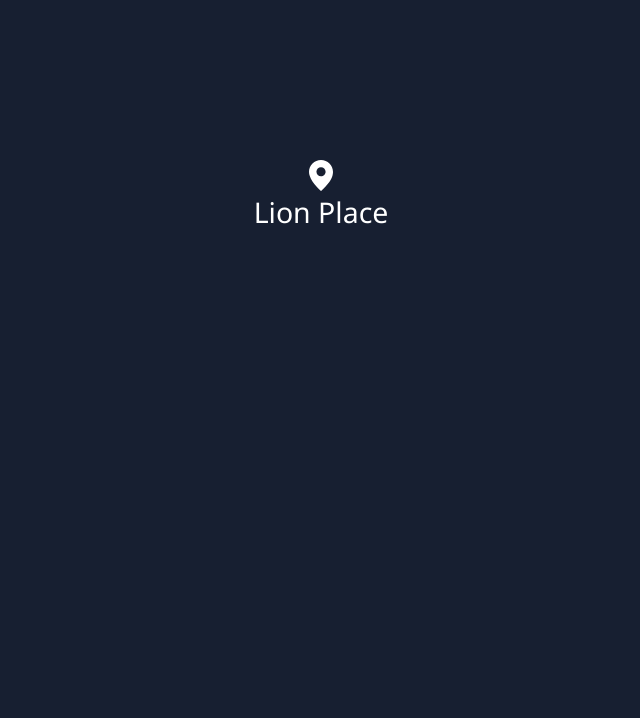
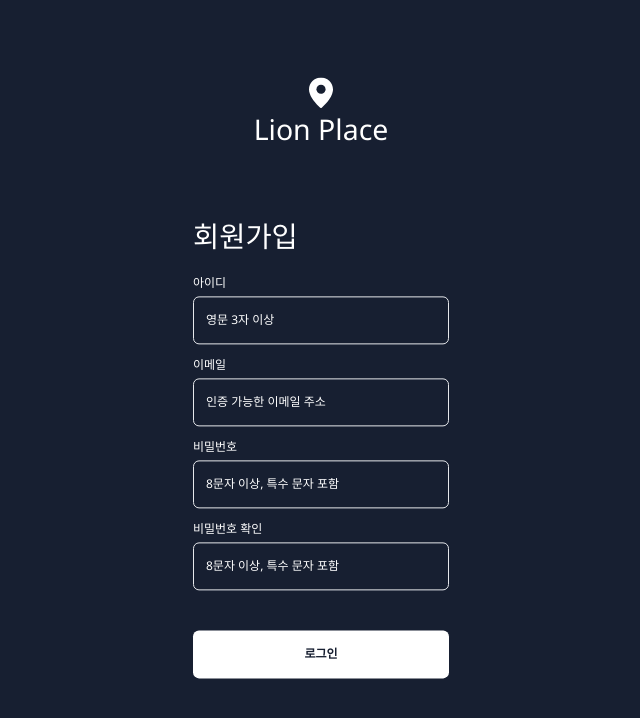
Before and after one commit to SWLee2973/lionplace, a Next.js app: page /register in a window 1280 px wide. Shown: the top 718 px of the page, without its empty margins (319-959 px from the left). Built offline with nearby package versions, Linux system fonts and the light colour scheme.

Commit message:
[Feat] 04/13 SWLee2973 회원가입 화면 #5 - 회원가입 화면 마크업

```diff
--- a/src/app/(auth)/layout.tsx
+++ b/src/app/(auth)/layout.tsx
@@ -16,8 +16,8 @@ export default function RootLayout({
 }>) {
   return (
     <html lang="ko-KR">
-      <body className={`${notoSans.className} flex justify-center`}>
-        <main className="flex h-screen w-[1296px] justify-center bg-primary desktop:w-full mobile:w-[640px]">
+      <body className={`${notoSans.className} flex justify-center bg-primary`}>
+        <main className="flex w-[1296px] justify-center desktop:w-full mobile:w-[640px]">
           {children}
         </main>
       </body>
--- a/src/app/(auth)/login/page.tsx
+++ b/src/app/(auth)/login/page.tsx
@@ -3,9 +3,9 @@ import LoginForm from '@/components/level4/auth/LoginForm';
 
 export default function Login() {
   return (
-    <section className="flex h-screen w-full items-center bg-primary">
+    <section className="relative flex h-screen min-h-[600px] w-full items-center bg-primary">
       <h1 className="sr-only">로그인 화면</h1>
-      <div className="flex h-3/5 w-full flex-col items-center gap-24">
+      <div className="absolute top-1/3 flex h-fit w-full -translate-y-1/3 flex-col items-center gap-24">
         <Logo option="small" />
         <LoginForm />
       </div>
--- a/src/app/(auth)/register/page.tsx
+++ b/src/app/(auth)/register/page.tsx
@@ -1,11 +1,13 @@
 import Logo from '@/components/level1/Logo';
+import RegisterForm from '@/components/level4/auth/RegisterForm';
 
 function Register() {
   return (
-    <section className="flex h-screen w-full items-center bg-primary">
+    <section className="relative flex h-screen min-h-[600px] w-full items-center bg-primary">
       <h1 className="sr-only">회원가입 화면</h1>
-      <div className="flex h-3/5 w-full flex-col items-center gap-24">
+      <div className="absolute top-1/3 flex h-fit w-full -translate-y-1/3 flex-col items-center gap-16 pb-8 pt-8">
         <Logo option="small" />
+        <RegisterForm />
       </div>
     </section>
   );
--- a/src/app/(auth)/template.tsx
+++ b/src/app/(auth)/template.tsx
@@ -13,7 +13,7 @@ export default function Template({ children }: { children: React.ReactNode }) {
       variants={variants}
       initial="hidden"
       animate="enter"
-      className="h-fit w-full bg-white mobile:w-[430px]"
+      className="flex h-fit w-full items-center bg-white mobile:w-[430px]"
     >
       {children}
     </motion.div>
--- a/src/components/level1/common/FormInput.tsx
+++ b/src/components/level1/common/FormInput.tsx
@@ -1,6 +1,7 @@
 import React from 'react';
 
 interface InputProps {
+  children?: React.ReactNode;
   inputType: string;
   id: string;
   label: string;
@@ -8,7 +9,7 @@ interface InputProps {
 }
 
 function FormInput(props: InputProps) {
-  const { inputType, id, label, ...rest } = props;
+  const { children, inputType, id, label, ...rest } = props;
   return (
     <div className="flex flex-col gap-1">
       <label className="text-label-small text-white" htmlFor={id}>
@@ -20,6 +21,7 @@ function FormInput(props: InputProps) {
         id={id}
         {...rest}
       />
+      {children}
     </div>
   );
 }
--- /dev/null
+++ b/src/components/level4/auth/RegisterForm.tsx
@@ -0,0 +1,48 @@
+'use client';
+
+import LoginButton from '@/components/level1/auth/LoginButton';
+import FormInput from '@/components/level1/common/FormInput';
+
+function RegisterForm() {
+  return (
+    <form className="flex flex-col items-start gap-4">
+      <h2 className="text-heading-xl text-white">회원가입</h2>
+      <div className="flex flex-col gap-3">
+        <FormInput
+          id="id"
+          name="id"
+          label="아이디"
+          inputType="text"
+          placeholder="영문 3자 이상"
+        />
+        <FormInput
+          id="email"
+          name="email"
+          label="이메일"
+          inputType="email"
+          placeholder="인증 가능한 이메일 주소"
+        />
+        <FormInput
+          id="password"
+          name="password"
+          label="비밀번호"
+          inputType="password"
+          placeholder="8문자 이상, 특수 문자 포함"
+        />
+        <FormInput
+          id="passwordConfirm"
+          name="passwordConfirm"
+          label="비밀번호 확인"
+          inputType="password"
+          placeholder="8문자 이상, 특수 문자 포함"
+        />
+      </div>
+
+      <div className="mt-6">
+        <LoginButton />
+      </div>
+    </form>
+  );
+}
+
+export default RegisterForm;
```
